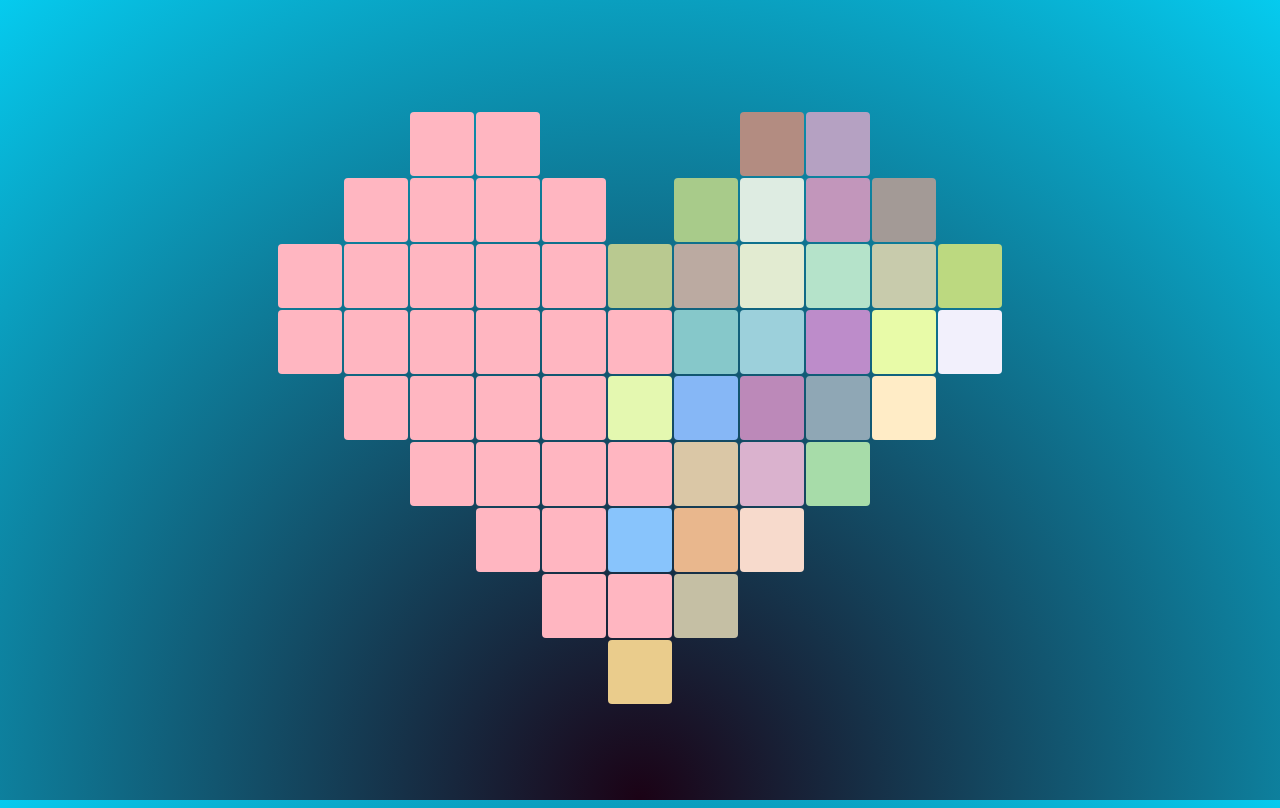
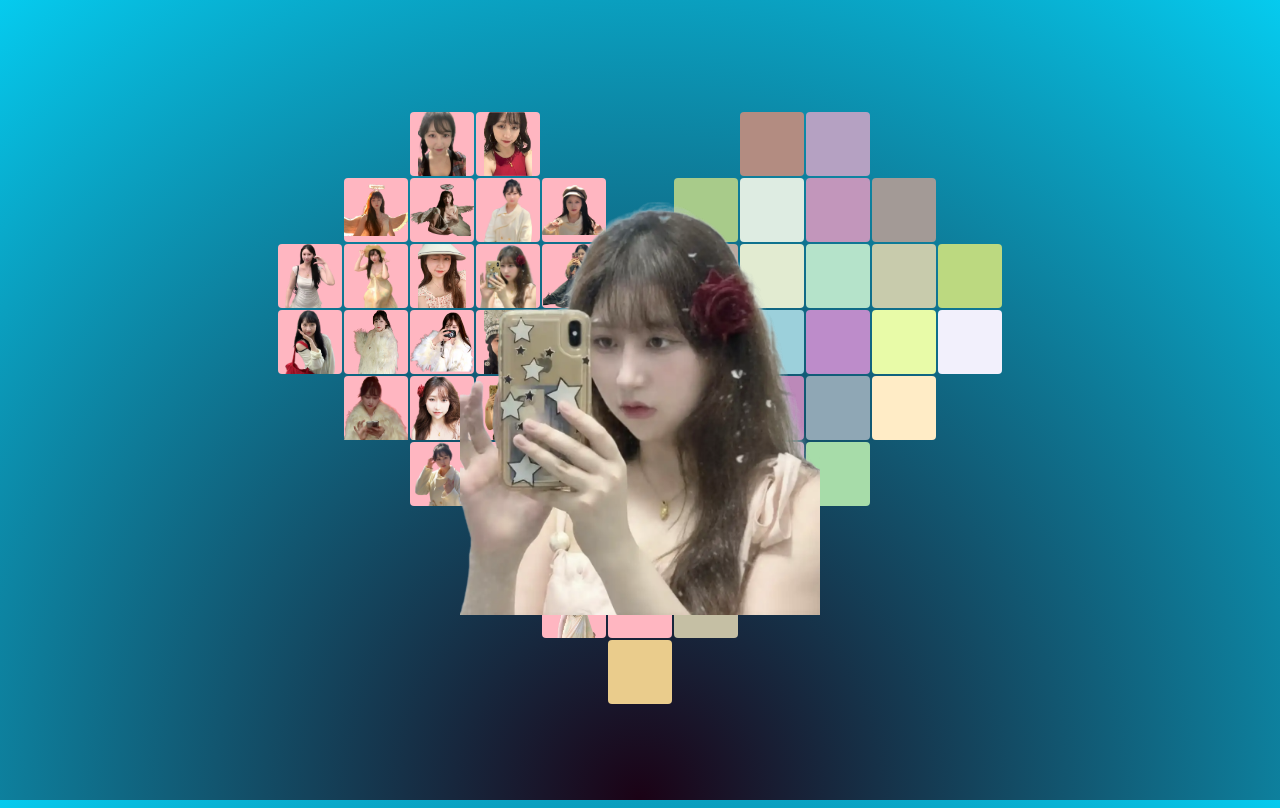
Before and after one commit to jiechuan-001/Nicole, a plain HTML site: page index.html in a window 1280 px wide. Drawn offline with nearby package versions, Linux system fonts and the light colour scheme.

Commit message:
Update index.html

```diff
--- a/index.html
+++ b/index.html
@@ -6,7 +6,7 @@
     <!-- <meta name="viewport" content="width=device-width, initial-scale=0.8, minimum-scale=0.5, maximum-scale=2.0"> -->
     <meta name="viewport" content="width=device-width, initial-scale=1.0">
     <title>Nicole</title>
-    <link rel="icon" href="./img/003.webp" />
+    <link rel="icon" href="./003.webp" />
     <style>
         html {
             height: 100%;
@@ -108,10 +108,10 @@
         <div></div>
         <div></div>
         <div class="block">
-            <img src="./img/01.webp" alt="">
+            <img src="./01.webp" alt="">
         </div>
         <div class="block">
-            <img src="./img/02.webp" alt="">
+            <img src="./02.webp" alt="">
         </div>
         <div></div>
         <div></div>
@@ -124,16 +124,16 @@
         <!-- 第二行 -->
         <div></div>
         <div class="block">
-            <img src="./img/03.webp" alt="">
+            <img src="./03.webp" alt="">
         </div>
         <div class="block">
-            <img src="./img/04.webp" alt="">
+            <img src="./04.webp" alt="">
         </div>
         <div class="block">
-            <img src="./img/05.webp" alt="">
+            <img src="./05.webp" alt="">
         </div>
         <div class="block">
-            <img src="./img/06.webp" alt="">
+            <img src="./06.webp" alt="">
         </div>
         <div></div>
         <div class="block random"></div>
@@ -144,19 +144,19 @@
 
         <!-- 第三行 -->
         <div class="block">
-            <img src="./img/07.webp" alt="">
+            <img src="./07.webp" alt="">
         </div>
         <div class="block">
-            <img src="./img/08.webp" alt="">
+            <img src="./08.webp" alt="">
         </div>
         <div class="block">
-            <img src="./img/09.webp" alt="">
+            <img src="./09.webp" alt="">
         </div>
         <div class="block">
-            <img src="./img/10.webp" alt="">
+            <img src="./10.webp" alt="">
         </div>
         <div class="block">
-            <img src="./img/11.webp" alt="">
+            <img src="./11.webp" alt="">
         </div>
         <div class="block random"></div>
         <div class="block random"></div>
@@ -167,19 +167,19 @@
 
         <!-- 第四行 -->
         <div class="block">
-            <img src="./img/12.webp" alt="">
+            <img src="./12.webp" alt="">
         </div>
         <div class="block">
-            <img src="./img/13.webp" alt="">
+            <img src="./13.webp" alt="">
         </div>
         <div class="block">
-            <img src="./img/14.webp" alt="">
+            <img src="./14.webp" alt="">
         </div>
         <div class="block">
-            <img src="./img/15.webp" alt="">
+            <img src="./15.webp" alt="">
         </div>
         <div class="block">
-            <img src="./img/16.webp" alt="">
+            <img src="./16.webp" alt="">
         </div>
         <div class="block"></div>
         <div class="block random"></div>
@@ -191,16 +191,16 @@
         <!-- 第五行 -->
         <div></div>
         <div class="block">
-            <img src="./img/17.webp" alt="">
+            <img src="./17.webp" alt="">
         </div>
         <div class="block">
-            <img src="./img/18.webp" alt="">
+            <img src="./18.webp" alt="">
         </div>
         <div class="block">
-            <img src="./img/19.webp" alt="">
+            <img src="./19.webp" alt="">
         </div>
         <div class="block">
-            <img src="./img/20.webp" alt="">
+            <img src="./20.webp" alt="">
         </div>
         <div class="block  random"></div>
         <div class="block random"></div>
@@ -213,13 +213,13 @@
         <div></div>
         <div></div>
         <div class="block">
-            <img src="./img/21.webp" alt="">
+            <img src="./21.webp" alt="">
         </div>
         <div class="block">
-            <img src="./img/22.webp" alt="">
+            <img src="./22.webp" alt="">
         </div>
         <div class="block">
-            <img src="./img/23.webp" alt="">
+            <img src="./23.webp" alt="">
         </div>
         <div class="block "></div>
         <div class="block random"></div>
@@ -233,11 +233,11 @@
         <div></div>
         <div></div>
         <div class="block">
-            <img src="./img/24.webp" alt="">
+            <img src="./24.webp" alt="">
 
         </div>
         <div class="block">
-            <img src="./img/25.webp" alt="">
+            <img src="./25.webp" alt="">
 
         </div>
         <div class="block random"></div>
@@ -253,7 +253,7 @@
         <div></div>
         <div></div>
         <div class="block">
-            <img src="./img/26.webp" alt="">
+            <img src="./26.webp" alt="">
 
         </div>
         <div class="block "></div>
@@ -278,13 +278,13 @@
     </div>
     <div class="shell">
         <div class="box" id="box-a">
-            <img src="./img/10.webp" alt="">
+            <img src="./10.webp" alt="">
         </div>
         <div class="box" id="box-b">
-            <img src="./img/10.webp" alt="">
+            <img src="./10.webp" alt="">
         </div>
         <div class="box" id="box-c">
-            <img src="./img/10.webp" alt="">
+            <img src="./10.webp" alt="">
         </div>
     </div>
 
@@ -362,9 +362,9 @@
             $heroB.attr("src", storedImage);
             $heroC.attr("src", storedImage);
         } else {
-            $heroA.attr("src", "./img/10.webp");
-            $heroB.attr("src", "./img/10.webp");
-            $heroC.attr("src", "./img/10.webp");
+            $heroA.attr("src", "./10.webp");
+            $heroB.attr("src", "./10.webp");
+            $heroC.attr("src", "./10.webp");
         }
 
         // 生成随机浅色系颜色的函数
```
